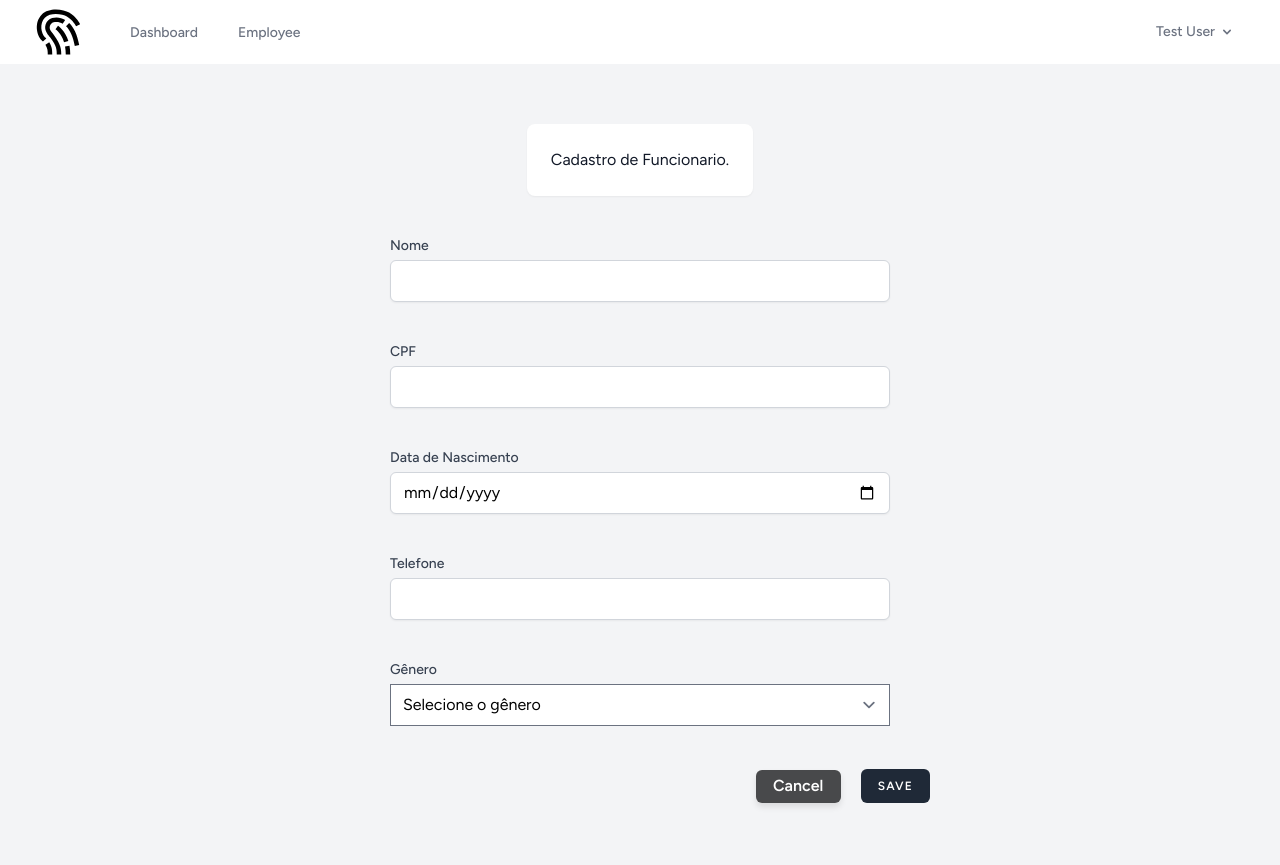
After one commit to GeniIson/CRUDfuncionarios, a Laravel app: page /funcionarios/create in a window 1280 px wide. The commit adds this page. Run offline with Laravel 12, Linux system fonts and the light colour scheme; a user stored in the database is signed in; data comes from the database, SQL or seed files in the repository; style sheets or scripts are compiled from the project's sources.

Commit message:
Finalização
Conclusão de um Desafio muito interessante, agora familiarizado com as ferramentas poderei faze-lo mais rápido, a aparência não esta tão boa mais a usabilidade e satisfatória, considero seguro mais ainda precisa melhorar, tem muitos pontos a ser melhorado mais considero um bom ponto de partida.

```diff
--- a/sistema/app/Http/Controllers/Auth/AuthenticatedSessionController.php
+++ b/sistema/app/Http/Controllers/Auth/AuthenticatedSessionController.php
@@ -28,7 +28,7 @@ class AuthenticatedSessionController extends Controller
 
         $request->session()->regenerate();
 
-        return redirect()->intended(route('dashboard', absolute: false));
+        return redirect()->intended(route('Funcionarios', absolute: false))->with('success', 'Ususario Logado Com Sucesso. Bem Vindo!');
     }
 
     /**
--- a/sistema/app/Http/Controllers/Auth/RegisteredUserController.php
+++ b/sistema/app/Http/Controllers/Auth/RegisteredUserController.php
@@ -45,6 +45,6 @@ class RegisteredUserController extends Controller
 
         Auth::login($user);
 
-        return redirect(route('dashboard', absolute: false));
+        return redirect()->intended(route('Funcionarios', absolute: false))->with('success', 'Ususario Logado Com Sucesso. Bem Vindo!');
     }
 }
--- /dev/null
+++ b/sistema/app/Http/Controllers/Fucionarios/FucionarioController.php
@@ -0,0 +1,91 @@
+<?php
+
+namespace App\Http\Controllers\Fucionarios;
+
+use Illuminate\Http\Request;
+
+use App\Http\Controllers\Controller;
+
+
+use App\Models\Funcionario;
+
+class FucionarioController extends Controller
+{
+
+    public function lista()
+    {
+
+
+
+        $funcionarios = Funcionario::all();
+
+        return view('Funcionarios/funcionarios', compact('funcionarios'));
+    }
+
+    public function destroy($id)
+    {
+
+        $funcionario = Funcionario::findOrFail($id); // Busca o funcionário pelo ID
+        $funcionario->delete();
+        return redirect()->route('Funcionarios')->with('success', 'Cadastro de funcionário DELETADO com sucesso!');
+    }
+
+    public function create()
+    {
+        return view('Funcionarios.cadastro');
+    }
+
+    public function store(Request $request)
+    {
+
+        $request->validate([
+            'nome' => 'required|string|max:255',
+            'cpf' => 'required|string|min:14|max:14|unique:funcionarios,cpf',
+            'data_nascimento' => 'required|date|before_or_equal:today',
+            'telefone' => 'required|string|min:15|max:15',
+            'genero' => 'required|in:Masculino,Feminino,Outro',
+        ], [
+
+            'data_nascimento.required' => 'A data de nascimento é obrigatória.',
+            'data_nascimento.before_or_equal' => 'A data de nascimento deve ser hoje ou uma data anterior.',
+            'cpf.min' => 'O CPF possui 11 Digitos.',
+            'telefone' => 'O telefone possui 9 Digitos.',
+        ]);
+        Funcionario::create($request->all());
+
+
+
+        return redirect()->route('Funcionarios')->with('success', 'Funcionário cadastrado com sucesso!');
+    }
+
+
+
+    public function edit($id)
+    {
+        $funcionario = Funcionario::findOrFail($id); // Busca o funcionário pelo ID
+        return view('Funcionarios.cadastro', compact('funcionario')); // Reutiliza a página de cadastro
+    }
+
+
+    public function update(Request $request, $id)
+    {
+        $request->validate([
+            'nome' => 'required|string|max:255',
+            'cpf' => 'required|string|min:14|max:14|unique:funcionarios,cpf,' . $id,
+            'data_nascimento' => 'required|date|before_or_equal:today',
+            'telefone' => 'required|string|min:15|max:15',
+            'genero' => 'required|in:Masculino,Feminino,Outro',
+        ], [
+
+            'data_nascimento.required' => 'A data de nascimento é obrigatória.',
+            'data_nascimento.before_or_equal' => 'A data de nascimento deve ser hoje ou uma data anterior.',
+            'cpf.min' => 'O CPF possui 11 Digitos.',
+            'telefone' => 'O telefone possui 9 Digitos.',
+        ]);
+
+        $funcionario = Funcionario::findOrFail($id);
+        $funcionario->update($request->all());
+
+        return redirect()->route('Funcionarios')->with('success', 'Cadastro de funcionário atualizado com sucesso!');
+    }
+}
--- /dev/null
+++ b/sistema/resources/views/Funcionarios/cadastro.blade.php
@@ -0,0 +1,110 @@
+<x-app-layout>
+
+
+    <div class="min-h-screen flex flex-col sm:justify-center items-center pt-1 sm:pt-0 bg-gray-10  ">
+
+        <div class="bg-white overflow-hidden shadow-sm sm:rounded-lg">
+            <div class="p-6 text-gray-900">
+              <h2> Cadastro de Funcionario.</h2>
+            </div>
+        </div>
+        <form
+            action="{{ isset($funcionario) ? route('funcionarios.update', $funcionario->id) : route('funcionarios.store') }}"
+            method="POST"
+        >
+            @csrf
+            @if(isset($funcionario))
+                @method('PUT')
+            @endif
+
+            <!-- Nome -->
+            <div class="div_inputs">
+                <x-input-label for="nome" :value="__('Nome')" />
+                <x-text-input
+                    id="nome"
+                    class="block mt-1 w-full"
+                    type="text"
+                    name="nome"
+                    :value="old('nome', $funcionario->nome ?? '')"
+
+                />
+                <x-input-error :messages="$errors->get('nome')" class="mt-2" />
+            </div>
+
+            <!-- CPF -->
+            <div class="div_inputs">
+                <x-input-label for="cpf" :value="__('CPF')" />
+                <x-text-input
+                    id="cpf"
+                    class="block mt-1 w-full"
+                    type="text"
+                    name="cpf"
+                    :value="old('cpf', $funcionario->cpf ?? '')"
+
+                />
+                <x-input-error :messages="$errors->get('cpf')" class="mt-2" />
+            </div>
+
+            <!-- Data de Nascimento -->
+            <div class="div_inputs">
+                <x-input-label for="data_nascimento" :value="__('Data de Nascimento')" />
+                <x-text-input
+                    id="data_nascimento"
+                    class="block mt-1 w-full"
+                    type="date"
+                    name="data_nascimento"
+                    :value="old('data_nascimento', $funcionario->data_nascimento ?? '')"
+                    max="{{ date('Y-m-d') }}"
+                />
+                <x-input-error :messages="$errors->get('data_nascimento')" class="mt-2" />
+            </div>
+
+            <!-- Telefone -->
+            <div class="div_inputs">
+                <x-input-label for="telefone" :value="__('Telefone')" />
+                <x-text-input
+                    id="telefone"
+                    class="block mt-1 w-full"
+                    type="text"
+                    name="telefone"
+                    :value="old('telefone', $funcionario->telefone ?? '')"
+
+                     inputmode="decimal"
+                />
+                <x-input-error :messages="$errors->get('telefone')" class="mt-2" />
+            </div>
+
+            <!-- Gênero -->
+            <div class="div_inputs">
+                <x-input-label for="genero" :value="__('Gênero')" />
+                <select id="genero" name="genero" class="block mt-1 w-full">
+                    <option value="" disabled {{ !isset($funcionario) ? 'selected' : '' }}>{{ __('Selecione o gênero') }}</option>
+                    <option value="Masculino" {{ old('genero', $funcionario->genero ?? '') == 'Masculino' ? 'selected' : '' }}>{{ __('Masculino') }}</option>
+                    <option value="Feminino" {{ old('genero', $funcionario->genero ?? '') == 'Feminino' ? 'selected' : '' }}>{{ __('Feminino') }}</option>
+                    <option value="Outro" {{ old('genero', $funcionario->genero ?? '') == 'Outro' ? 'selected' : '' }}>{{ __('Outro') }}</option>
+                </select>
+                <x-input-error :messages="$errors->get('genero')" class="mt-2" />
+            </div>
+
+            <!-- Botão -->
+
+            <div class="flex items-center justify-end mt-4">
+                <a class="btn-custom btn-custom4" href="{{Route('Funcionarios')}}">{{__('Cancel')}}</a>
+
+
+
+                <x-primary-button class="ms-4">
+                    {{ __('Save') }}
+                </x-primary-button>
+            </div>
+        </form>
+    </div>
+</x-app-layout>
+
+
+<script>
+    $(document).ready(function() {
+        $('#cpf').mask('000.000.000-00'); // Máscara de CPF
+        $('#telefone').mask('(00) 00000-0000'); // Máscara de telefone
+    });
+</script>
--- a/sistema/resources/views/components/application-logo.blade.php
+++ b/sistema/resources/views/components/application-logo.blade.php
@@ -1 +1 @@
-<img src="{{ asset('images/logo.jpg') }}" alt="Logo" class="w-22 h-20" style="border-radius:30%" >
+<svg xmlns="http://www.w3.org/2000/svg" width="54" height="54" viewBox="0 0 24 24" style="fill: rgba(0, 0, 0, 1);transform: ;msFilter:;"><path d="M5.962 17.674C7 19.331 7 20.567 7 22h2c0-1.521 0-3.244-1.343-5.389l-1.695 1.063zM16.504 3.387C13.977 1.91 7.55.926 4.281 4.305c-3.368 3.481-2.249 9.072.001 11.392.118.122.244.229.369.333.072.061.146.116.205.184l1.494-1.33a3.918 3.918 0 0 0-.419-.391c-.072-.06-.146-.119-.214-.188-1.66-1.711-2.506-6.017.001-8.608 2.525-2.611 8.068-1.579 9.777-.581 2.691 1.569 4.097 4.308 4.109 4.333l1.789-.895c-.065-.135-1.668-3.289-4.889-5.167z"></path><path d="M9.34 12.822c-1.03-1.26-1.787-2.317-1.392-3.506.263-.785.813-1.325 1.637-1.604 1.224-.41 2.92-.16 4.04.601l1.123-1.654c-1.648-1.12-3.982-1.457-5.804-.841-1.408.476-2.435 1.495-2.892 2.866-.776 2.328.799 4.254 1.74 5.405.149.183.29.354.409.512C11 18.323 11 20.109 11 22h2c0-2.036 0-4.345-3.201-8.601a19.71 19.71 0 0 0-.459-.577zm5.791-3.344c1.835 1.764 3.034 4.447 3.889 8.701l1.961-.395c-.939-4.678-2.316-7.685-4.463-9.748l-1.387 1.442z"></path><path d="m11.556 9.169-1.115 1.66c.027.019 2.711 1.88 3.801 5.724l1.924-.545c-1.299-4.582-4.476-6.749-4.61-6.839zm3.132 9.29c.21 1.168.312 2.326.312 3.541h2c0-1.335-.112-2.608-.343-3.895l-1.969.354z"></path></svg>
--- a/sistema/resources/views/layouts/app.blade.php
+++ b/sistema/resources/views/layouts/app.blade.php
@@ -1,5 +1,6 @@
 <!DOCTYPE html>
 <html lang="{{ str_replace('_', '-', app()->getLocale()) }}">
+
 <head>
     <meta charset="utf-8">
     <meta name="viewport" content="width=device-width, initial-scale=1">
@@ -14,42 +15,120 @@
     <!-- Scripts -->
     @vite(['resources/css/app.css', 'resources/js/app.js'])
 
+    <script src="https://cdnjs.cloudflare.com/ajax/libs/jquery/3.6.4/jquery.min.js"></script>
+    <script src="https://cdnjs.cloudflare.com/ajax/libs/jquery.mask/1.14.16/jquery.mask.min.js"></script>
+
+
     <style>
-
-    .itens_nav{
-        color:white;
-    }
-    .nav_pricipal{
-        background-color:#0f86b7;
+        .itens_nav {
             color: white;
         }
-    :hover.itens_nav{
+
+        .nav_pricipal {
+            background-color: #0f86b7;
+            color: white;
+        }
+
+        :hover.itens_nav {
             color: aquamarine
         }
-    :hover.nav_pricipal{
+
+        :hover.nav_pricipal {
             color: aquamarine
         }
+
+        .div_inputs {
+            width: 500px;
+            margin: 40px;
+        }
+
+        .alert-success {
+
+            background-color: aquamarine;
+            text-align: center;
+            height: 30px;
+
+            margin-top: 10px;
+        }
+
+        .btn-custom1 {
+            background-color: #4c5baf;
+
+
+
+        }
+
+        .btn-custom2 {
+            background-color: #4CAF50;
+            ;
+        }
+
+        .btn-custom3 {
+            background-color: #af5b4c;
+        }
+
+        .btn-custom {
+            color: white;
+            padding: 10px 20px;
+            border: none;
+            border-radius: 25px;
+            font-size: 16px;
+            font-weight: bold;
+            cursor: pointer;
+            box-shadow: 0 4px 6px rgba(0, 0, 0, 0.1);
+            transition: all 0.3s ease;
+            margin: 4px;
+        }
+
+        .btn-custom4 {
+
+            background-color: #2e2f30dc;
+            border-radius: 6px;
+            height: 33px;
+            padding: 4px;
+            width: 85px;
+            text-align: center;
+        }
+
+        .btn-custom:hover {
+
+            box-shadow: 0 6px 8px rgba(0, 0, 0, 0.2);
+            transform: scale(1.05);
+        }
+
+
 
     </style>
 
 </head>
+
 <body class="font-sans antialiased">
+
     <div class="min-h-screen bg-gray-100">
         @include('layouts.navigation')
 
         <!-- Page Heading -->
         @isset($header)
             <header class="bg-white shadow">
+
                 <div class="max-w-7xl mx-auto py-6 px-4 sm:px-6 lg:px-8">
                     {{ $header }}
                 </div>
+                @if (session('success'))
+                <div class="alert alert-success">
+                    {{ session('success') }}
+                </div>
+            @endif
             </header>
         @endisset
 
         <!-- Page Content -->
         <main>
+
+
             {{ $slot }}
         </main>
     </div>
 </body>
+
 </html>
--- a/sistema/routes/web.php
+++ b/sistema/routes/web.php
@@ -2,6 +2,7 @@
 
 // Importa o controlador ProfileController, que será usado para manipular as rotas relacionadas ao perfil do usuário.
 use App\Http\Controllers\ProfileController;
+use App\Http\Controllers\Fucionarios\FucionarioController;
 
 // Importa a classe Route do Laravel, responsável por gerenciar as rotas do sistema.
 use Illuminate\Support\Facades\Route;
@@ -11,38 +12,38 @@ Route::get('/', function () {
     return view('auth/login'); // Carrega o arquivo de view 'resources/views/welcome.blade.php'.
 });
 
+Route::get('/Funcionarios', [FucionarioController::class, 'lista'])->middleware(['auth', 'verified'])->name('Funcionarios');
 
-Route::get('/Funcionarios', function () {
-    return view('Funcionarios/funcionarios');
-})->middleware(['auth', 'verified'])->name('Funcionarios');
-// Define uma rota para a URL '/dashboard'. Apenas usuários autenticados e verificados podem acessá-la.
-// Middleware 'auth': verifica se o usuário está autenticado.
-// Middleware 'verified': verifica se o e-mail do usuário foi verificado.
-// name('dashboard'): dá um nome à rota para facilitar sua referência em links ou redirecionamentos.
+
+Route::get('funcionarios/create', [FucionarioController::class, 'create'])->middleware(['auth', 'verified'])->name('funcionarios.create');
+
+Route::post('/funcionario/store', [FucionarioController::class, 'store'])->middleware(['auth', 'verified'])->name('funcionarios.store');
+
+
+Route::get('/funcionarios/edit/{id}', [FucionarioController::class, 'edit','funcionario'])->middleware(['auth', 'verified'])->name('funcionarios.edit');
+
+
+Route::put('/funcionarios/{id}', [FucionarioController::class, 'update','funcionario'])->middleware(['auth', 'verified'])->name('funcionarios.update');
+
+
+
+
+Route::delete('/admin/funcionario/delete/{id}',[FucionarioController::class, 'destroy'])->middleware(['auth', 'verified'])->name('admin.delete');
+
+
+
 Route::get('/dashboard', function () {
     return view('dashboard'); // Carrega o arquivo de view 'resources/views/dashboard.blade.php'.
 })->middleware(['auth', 'verified'])->name('dashboard');
 
-// Cria um grupo de rotas que compartilham o middleware 'auth'.
-// Todas as rotas dentro deste grupo só podem ser acessadas por usuários autenticados.
 Route::middleware('auth')->group(function () {
 
-    // Rota para a página de edição de perfil ('/profile').
-    // Acessa o método 'edit' do controlador ProfileController.
-    // Nome da rota: 'profile.edit'.
     Route::get('/profile', [ProfileController::class, 'edit'])->name('profile.edit');
 
-    // Rota para atualizar os dados do perfil via método HTTP PATCH.
-    // Acessa o método 'update' do controlador ProfileController.
-    // Nome da rota: 'profile.update'.
+
     Route::patch('/profile', [ProfileController::class, 'update'])->name('profile.update');
 
-    // Rota para deletar o perfil via método HTTP DELETE.
-    // Acessa o método 'destroy' do controlador ProfileController.
-    // Nome da rota: 'profile.destroy'.
     Route::delete('/profile', [ProfileController::class, 'destroy'])->name('profile.destroy');
 });
 
-// Requer o arquivo de rotas de autenticação localizado em 'routes/auth.php'.
-// Esse arquivo geralmente contém as rotas padrão para login, registro, e recuperação de senha.
 require __DIR__.'/auth.php';
```
Also changed, not shown: sistema/app/Http/Controllers/FucionarioController.php (deleted, +0 -24 lines), sistema/app/Models/Funcionario.php (+13 -20 lines), sistema/resources/lang/pt_BR.json (+5 -3 lines), sistema/resources/views/Funcionarios/funcionarios.blade.php (+63 -43 lines). Lines whose indentation alone changed are shown as unchanged.
